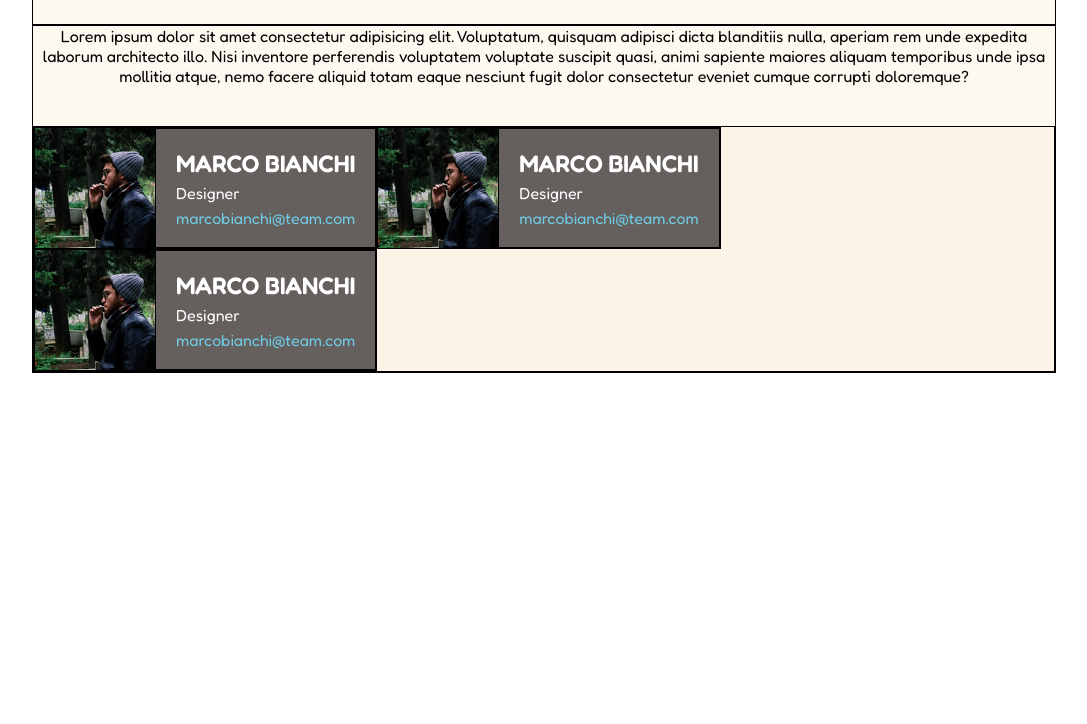
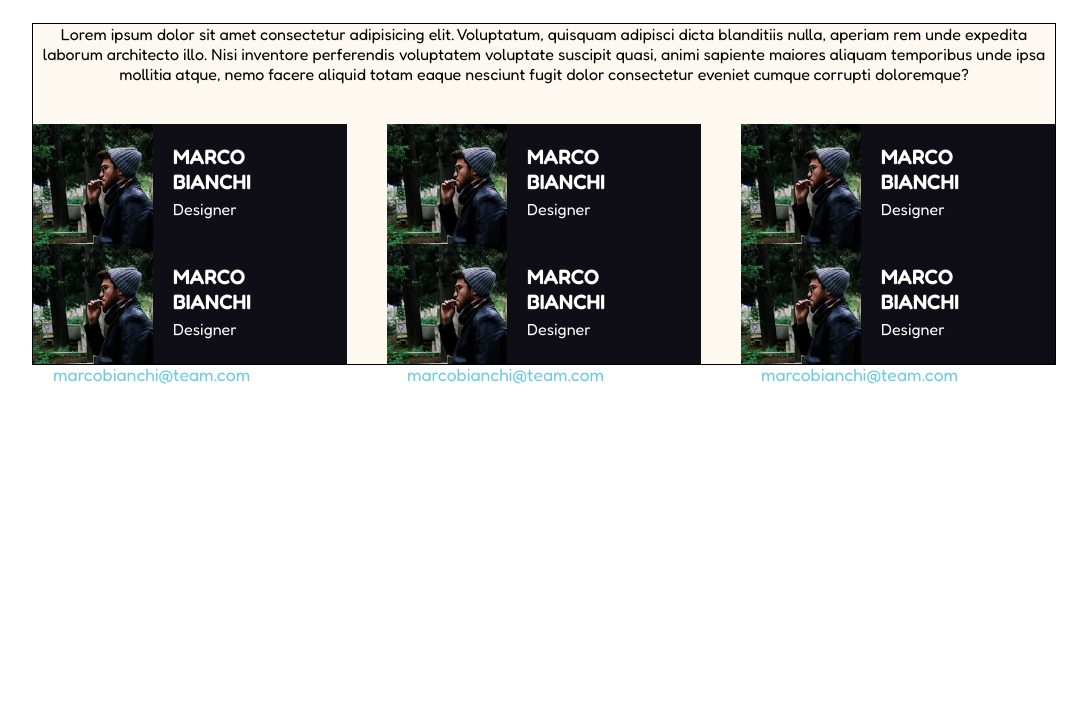
Before and after one commit to RiccardoLoPresti/html-css-float-cards, a plain HTML site: page index.html in a window 1280 px wide. Shown: the part 76-800 px from the top of the page, without its empty margins (96-1183 px from the left). Drawn offline with Linux system fonts and the light colour scheme.

Commit message:
[add] secondo row

```diff
--- a/css/style.css
+++ b/css/style.css
@@ -43,14 +43,17 @@ main p{
 
 /* SECTION */
 section .col{
+  float: left;
   background-color: #0f0e17;
-  float: left;
+  width: calc(100% / 3 - 26.7px);
+
 }
 
 section img{
   height: 120px;
   vertical-align: middle;
-
+  float: left;
+  padding-right: 20px;
 }
 
 section h2,
@@ -62,15 +65,21 @@ section span{
 
 section h2{
   text-transform: uppercase;
+  font-size: 1.3rem;
 }
 
 section a{
   text-decoration: none;
   color: #6ecbe3;
+  font-size: 1.1rem;
 }
 
 section .info{
-  float: right;
   padding: 20px;
   height: 120px;
 }
+
+section .col.mid{
+  margin-left: 40px;
+  margin-right: 40px;
+}
--- a/index.html
+++ b/index.html
@@ -12,34 +12,80 @@
 </head>
 <body>
 
-  <header class="container debug">
+  <header class="container">
+
     <h1>Meet Our Team</h1>
   </header>
 
-  <main class="container debug">
-    <p>Lorem ipsum dolor sit amet consectetur adipisicing elit. Voluptatum, quisquam adipisci dicta blanditiis nulla, aperiam rem unde expedita laborum architecto illo. Nisi inventore perferendis voluptatem voluptate suscipit quasi, animi sapiente maiores aliquam temporibus unde ipsa mollitia atque, nemo facere aliquid totam eaque nesciunt fugit dolor consectetur eveniet cumque corrupti doloremque?</p>
-    <section class="row debug clearfix">
-      <div class="col debug">
+  <main class="container clearfix debug">
+
+    <p>
+      Lorem ipsum dolor sit amet consectetur adipisicing elit. Voluptatum, quisquam adipisci dicta blanditiis nulla, aperiam rem unde expedita laborum architecto illo. Nisi inventore perferendis voluptatem voluptate suscipit quasi, animi sapiente maiores aliquam temporibus unde ipsa mollitia atque, nemo facere aliquid totam eaque nesciunt fugit dolor consectetur eveniet cumque corrupti doloremque?
+    </p>
+
+    <section class="row">
+
+      <div class="col">
+
         <img src="img/male1.png" alt="male1">
-        <div class="info debug">
+
+        <div class="info">
+
+          <h2>marco bianchi</h2>
+          <span>Designer</span>
+          <a href= "marcobianchi@team.com">marcobianchi@team.com</a>
+
+        </div>
+      </div>
+
+      <div class="col mid">
+        <img src="img/male1.png" alt="male1">
+        <div class="info">
           <h2>marco bianchi</h2>
           <span>Designer</span>
           <a href= "marcobianchi@team.com">marcobianchi@team.com</a>
         </div>
       </div>
 
-      <div class="col debug">
+      <div class="col">
         <img src="img/male1.png" alt="male1">
-        <div class="info debug">
+        <div class="info">
           <h2>marco bianchi</h2>
           <span>Designer</span>
           <a href= "marcobianchi@team.com">marcobianchi@team.com</a>
         </div>
       </div>
 
-      <div class="col debug">
+
+    </section>
+
+    <section class="row">
+
+      <div class="col">
+
         <img src="img/male1.png" alt="male1">
-        <div class="info debug">
+
+        <div class="info">
+
+          <h2>marco bianchi</h2>
+          <span>Designer</span>
+          <a href= "marcobianchi@team.com">marcobianchi@team.com</a>
+
+        </div>
+      </div>
+
+      <div class="col mid">
+        <img src="img/male1.png" alt="male1">
+        <div class="info">
+          <h2>marco bianchi</h2>
+          <span>Designer</span>
+          <a href= "marcobianchi@team.com">marcobianchi@team.com</a>
+        </div>
+      </div>
+
+      <div class="col">
+        <img src="img/male1.png" alt="male1">
+        <div class="info">
           <h2>marco bianchi</h2>
           <span>Designer</span>
           <a href= "marcobianchi@team.com">marcobianchi@team.com</a>
```
